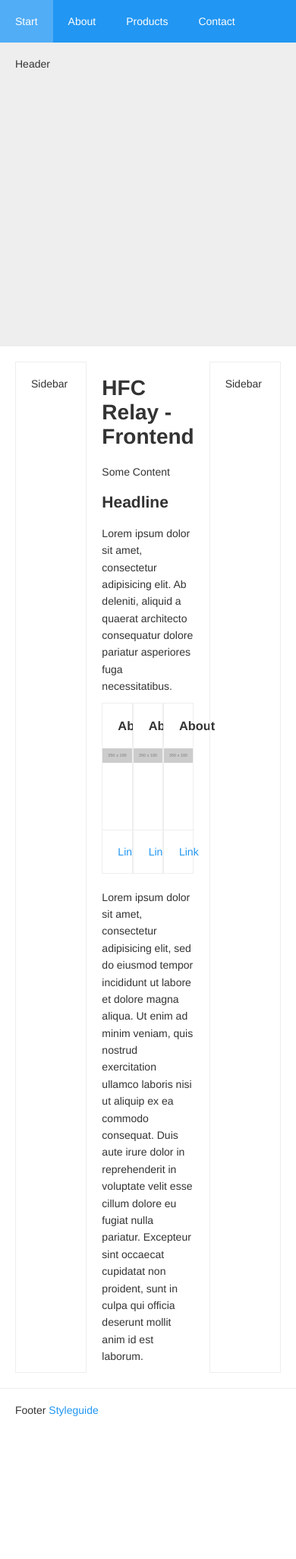
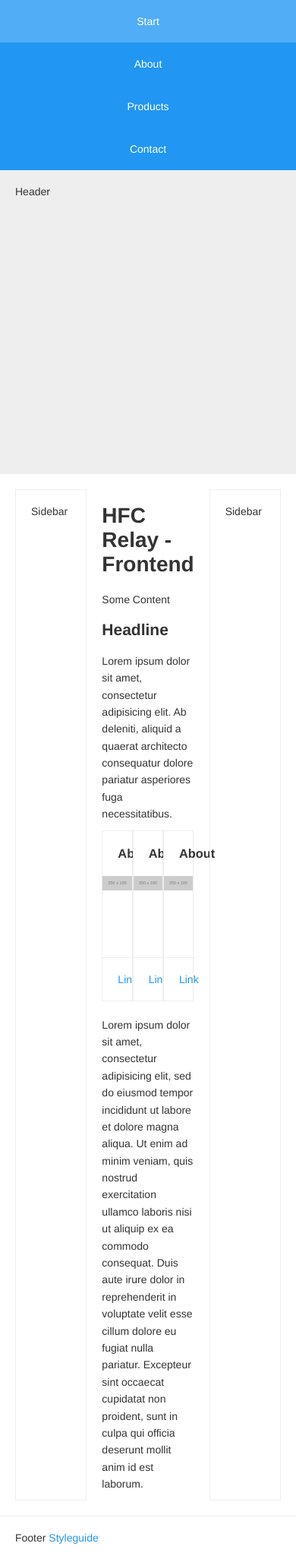
Before and after one commit to NilsDannemann/j_hfc_relay, a Jekyll site: the page built from index.html, in a window 390 px wide. Shown: the whole page at 76% size. Built offline with Jekyll 4.4.1, drawn with Linux system fonts in a browser that asks for light colours; before the commit the page ends 1884 px from its top, so only the background shows below that.

Commit message:
[update] responde above & below

```diff
--- a/_includes/_config.scss
+++ b/_includes/_config.scss
@@ -96,9 +96,17 @@ $teaser-lines-to-show: 3;
 /*
 /* =======================================*/
 
-@mixin respond-to($name) {
+@mixin respond-above($name) {
 	@if map-has-key($breakpoints, $name) and $responsive == true {
 		@media (min-width: #{ inspect(map-get($breakpoints, $name))}) {
+			@content;
+		}
+	}
+}
+
+@mixin respond-below($name) {
+	@if map-has-key($breakpoints, $name) and $responsive == true {
+		@media (max-width: #{ inspect(map-get($breakpoints, $name))}) {
 			@content;
 		}
 	}
@@ -114,7 +122,7 @@ $teaser-lines-to-show: 3;
 	min-width: map-get($breakpoints, large);
 	max-width: map-get($breakpoints, x-large);
 	margin: 0 auto;
-	@include respond-to(x-small) {min-width: 0;}
+	@include respond-above(x-small) {min-width: 0;}
 }
 
 /* =======================================*/
--- a/_includes/components_base/footer/footer.html
+++ b/_includes/components_base/footer/footer.html
@@ -5,4 +5,5 @@
 	</div>
 </section>
 
-<script type="text/javscript" src="/js/jquery-2.1.4.min.js" ></script>
+<!-- SCRIPTS -->
+<script src="{{ site.baseurl }}/js/jquery-2.1.4.min.js"></script>
--- a/_includes/components_base/mnav/_mnav.scss
+++ b/_includes/components_base/mnav/_mnav.scss
@@ -8,9 +8,13 @@
 	background: $color-brand;
 
 	&__inner {
-		@include flexbox();
+		@include flexbox($direction: row);
 		@include responsive-container();
 		list-style-type: none;
+
+		@include respond-below(small) {
+			@include flexbox($direction: column);
+		}
 	}
 
 	&__item {
@@ -20,6 +24,7 @@
 	&__link {
 		display: block;
 		color: #fff;
+		text-align: center;
 		font-size: $font-size;
 		padding: $whitespace $whitespace;
 
```
